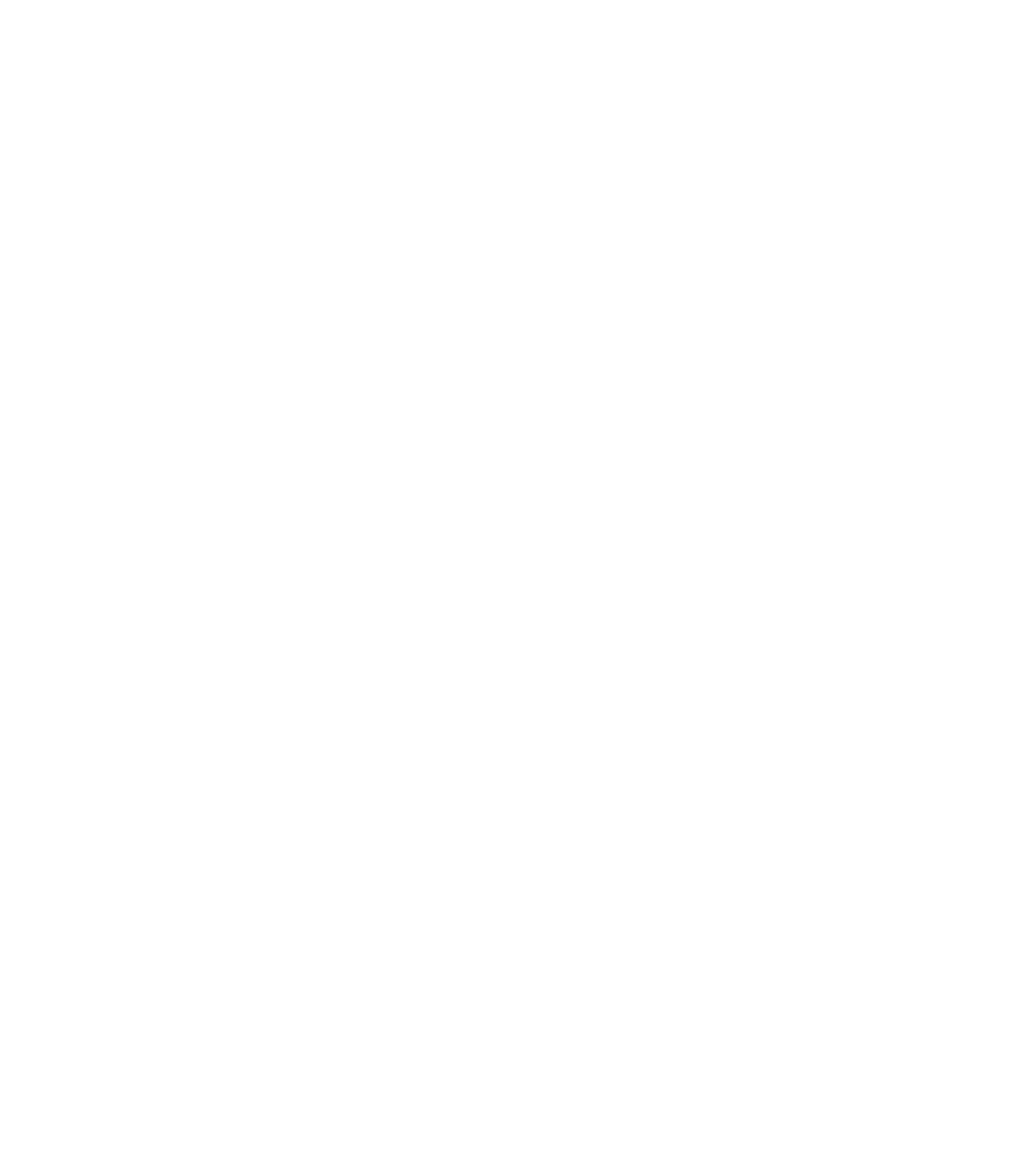
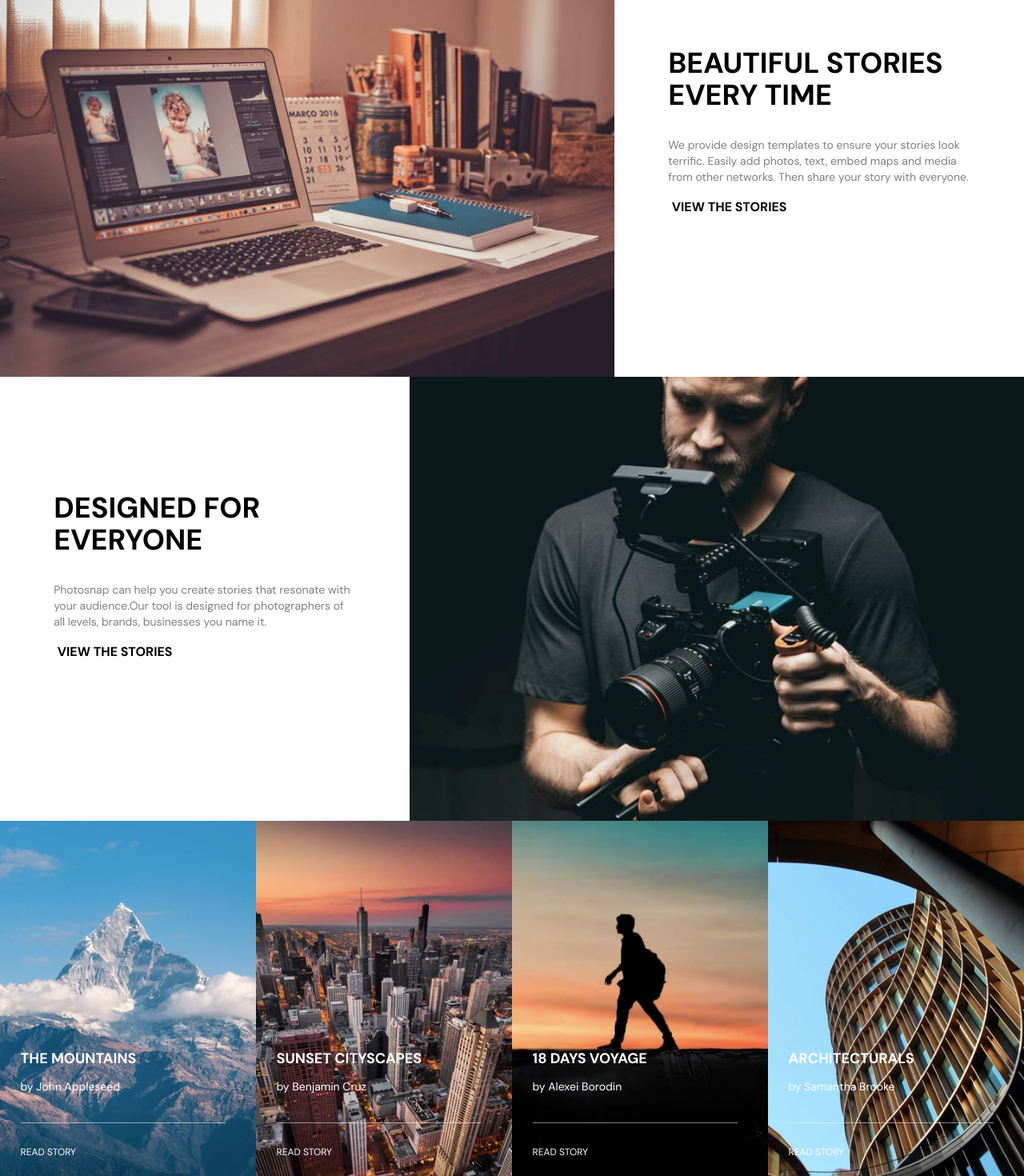
Before and after one commit to abir045/photosnap, a React (Create React App) app: page / in a window 1280 px wide. Shown: the part 686-2156 px from the top of the page at 80% size. Before the commit the page ends 800 px from the top, so only its background shows below. Built offline with nearby package versions, Linux system fonts and the light colour scheme.

Commit message:
updated stories section

```diff
--- a/src/pages/Home.js
+++ b/src/pages/Home.js
@@ -2,6 +2,7 @@
 import { homeContent } from "../Datalist";
 
 const Home = () => {
+  const { stories } = homeContent;
   return (
     <div>
       <div className="flex justify-between bg-black">
@@ -12,7 +13,7 @@
           <p className="flex text-sm w-[80%] p-4 text-[#dfdfdf] opacity-50">
             {homeContent.banner.body}
           </p>
-          <button className="flex w-[72%] text-white uppercase">
+          <button className="flex w-[72%] text-white font-bold uppercase">
             {homeContent.banner.button}
           </button>
         </div>
@@ -20,6 +21,61 @@
           <img className="w-full" src={homeContent.banner.img} />
         </div>
       </div>
+
+      {/* stories */}
+      <div className="flex justify-between bg-white">
+        <div className="flex flex-row w-[60%]">
+          <img className="w-full" src={homeContent.bannerStories.img} />
+        </div>
+
+        <div className="flex flex-col  items-center  w-[40%] mt-[10%] ">
+          <h1 className="text-black text-4xl uppercase font-bold leading-12 p-4 w-[80%] mx-auto">
+            {homeContent.bannerStories.heading}
+          </h1>
+          <p className="flex text-sm w-[80%] p-4 text-black opacity-50">
+            {homeContent.bannerStories.body}
+          </p>
+          <button className="flex w-[72%] text-black  font-bold uppercase">
+            {homeContent.bannerStories.button}
+          </button>
+        </div>
+      </div>
+
+      <div className="flex justify-between bg-white">
+        <div className="flex flex-col  items-center  w-[40%] mt-[10%] ">
+          <h1 className="text-black text-4xl uppercase font-bold leading-12 p-4 w-[80%] mx-auto">
+            {homeContent.bannerDesign.heading}
+          </h1>
+          <p className="flex text-sm w-[80%] p-4 text-black opacity-50">
+            {homeContent.bannerDesign.body}
+          </p>
+          <button className="flex w-[72%] font-bold text-black uppercase">
+            {homeContent.bannerDesign.button}
+          </button>
+        </div>
+        <div className="flex flex-row w-[60%]">
+          <img className="w-full" src={homeContent.bannerDesign.img} />
+        </div>
+      </div>
+      {/* stories cards */}
+      <div className="flex relative">
+        {stories.map((item) => (
+          <div className="flex flex-col ">
+            <img src={item.img} />
+            <h2 className="absolute text-lg bottom-[30%] mx-[2%] font-bold  text-white uppercase">
+              {" "}
+              {item.title}
+            </h2>
+            <p className="absolute bottom-[23%] mx-[2%] text-sm  text-white">
+              {item.photographer}
+            </p>
+            <hr className="absolute w-[20%] bottom-[15%] mx-[2%] border-white opacity-50 border-1 " />
+            <button className="absolute text-xs bottom-[5%] mx-[2%]  text-white uppercase">
+              {item.button}
+            </button>
+          </div>
+        ))}
+      </div>
     </div>
   );
 };
```
